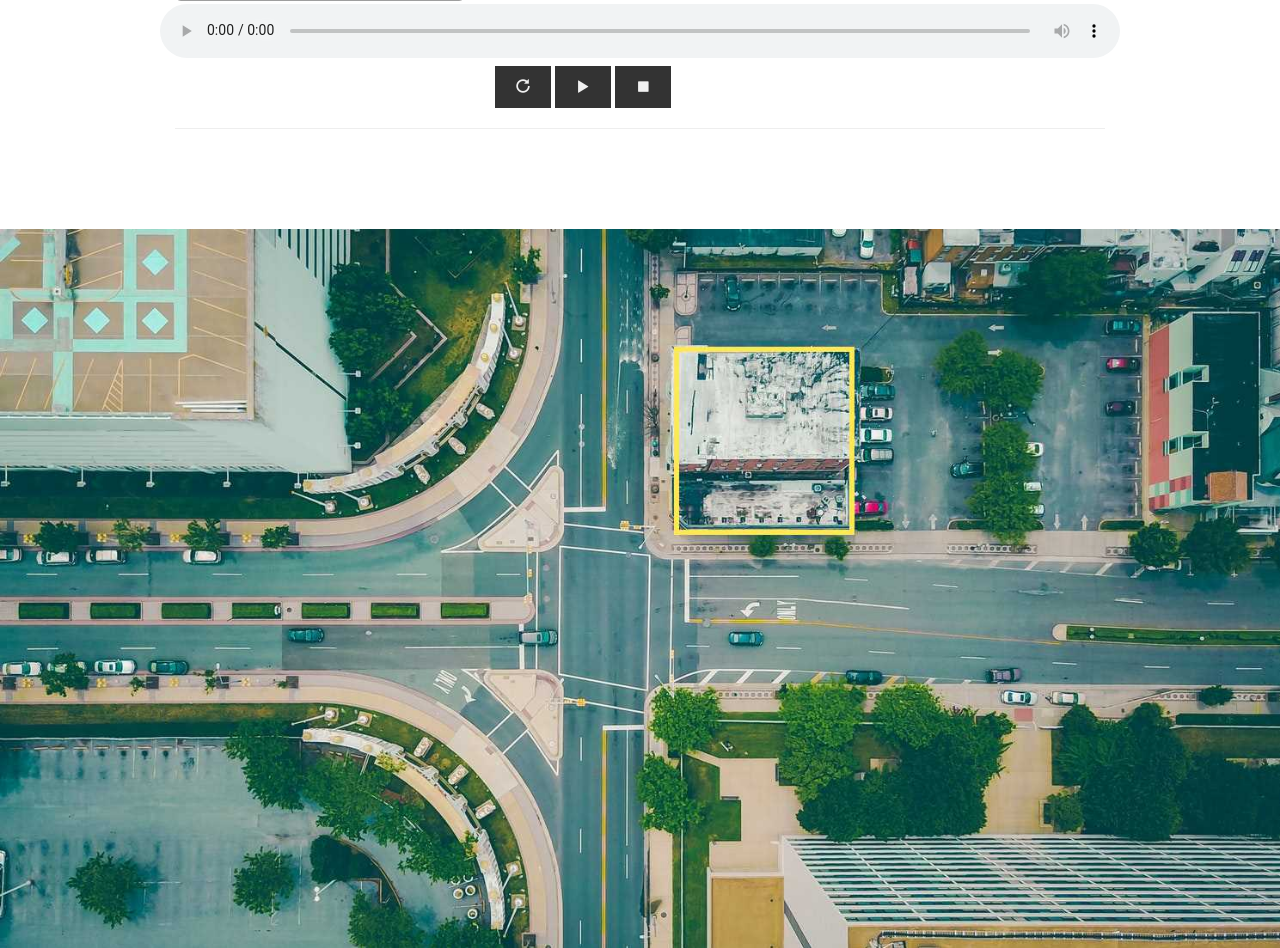
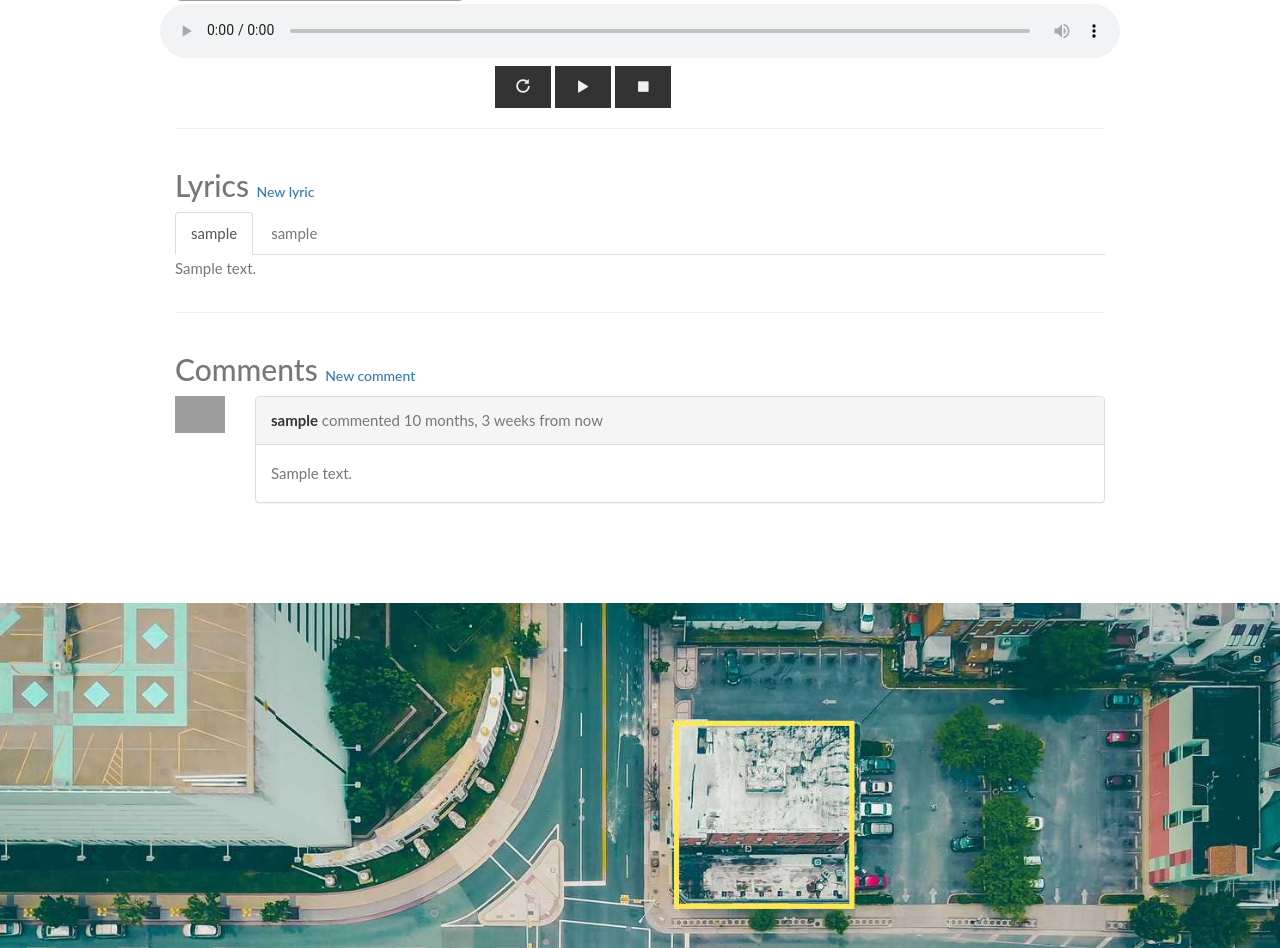
Before and after one commit to Phamduc8797/DjangoMusic-Python, a Django app: template musics/templates/songs/song_detail.html in a window 1280 px wide. Shown: the part 296-1244 px from the top of the page. Run offline with Django 3.2, Linux system fonts and the light colour scheme; the template is opened without the code that fills it: most values are stand-ins (such as "Sample title", 1, 10 or a date in 2020); some libraries are stand-ins or nearby versions; grey boxes are pictures that could not be loaded.

Commit message:
display lyric and comment in detail song page

```diff
--- a/musics/templates/songs/song_detail.html
+++ b/musics/templates/songs/song_detail.html
@@ -1,5 +1,6 @@
 {% extends "homes/layout.html" %}
 {% load static %}
+{% load humanize %}
 {% block title %}
     {{ object.name }} | {{ block.super }}
 {% endblock title %}
@@ -18,7 +19,6 @@
                 <p>Description: {% if description %} {{ object.category }} {% else %} N/A {% endif %}</p>
             </blockquote>
         </div>
-
     </div>
     <div class="row">
         <audio src="/{{ object.urlsong }}" controls style="width:100%" id="controllsong"></audio>
@@ -74,5 +74,57 @@
         </div>
     </div>
     <hr>
+    <div class="row">
+        <div class="col-sm-12">
+            <h2>Lyrics <a style="font-size:14px" href="">New lyric</a></h2>
+        </div><!-- /col-sm-12 -->
+    </div>
+    <div class="row">
+        <div class="col-sm-12">
+            <ul class="nav nav-tabs">
+                {% if lyricfirst %}
+                <li class="active"><a data-toggle="tab" href="#{{ lyricfirst.id }}">{{ lyricfirst.user.username }}</a></li>
+                {% endif %}
+                {% for lyric in lyrics %}
+                <li><a data-toggle="tab" href="#{{ lyric.id }}">{{ lyric.user.username }}</a></li>
+                {% endfor %}
+            </ul>
+            <div class="tab-content">
+                <div id="{{ lyricfirst.id }}" class="tab-pane fade in active">
+                <p>{{ lyricfirst.content }}</p>
+                </div>
+                {% for lyric in lyrics %}
+                <div id="{{ lyric.id }}" class="tab-pane">
+                    <p>{{ lyric.content }}</p>
+                </div>
+                {% endfor %}
+            </div>
+        </div>
+    </div>
+    <hr>
+    <div class="row">
+        <div class="col-sm-12">
+            <h2>Comments  <a style="font-size:14px" href="">New comment</a></h2>
+        </div><!-- /col-sm-12 -->
+    </div><!-- /row -->
+    {% for comment in comments %}
+        <div class="row">
+            <div class="col-sm-1">
+                <div class="thumbnail">
+                    <img class="img-responsive user-photo" src="https://ssl.gstatic.com/accounts/ui/avatar_2x.png">
+                </div><!-- /thumbnail -->
+            </div><!-- /col-sm-1 -->
+            <div class="col-sm-11">
+                <div class="panel panel-default">
+                    <div class="panel-heading">
+                        <strong>{{ comment.user.username }}</strong> <span class="text-muted">commented {{ comment.updated|naturaltime }}</span>
+                    </div>
+                    <div class="panel-body">
+                        {{ comment.content }}
+                    </div><!-- /panel-body -->
+                </div><!-- /panel panel-default -->
+            </div><!-- /col-sm-5 -->
+        </div><!-- /row -->
+    {% endfor %}
 </div>
 {% endblock content %}
--- a/musics/views.py
+++ b/musics/views.py
@@ -8,6 +8,7 @@ from django.contrib.auth.views import LoginView, LogoutView
 from django.conf import settings
 
 from .models import Singer, Song
+from useractions.models import Lyric, Comment
 
 after_logout = settings.LOGOUT_REDIRECT_URL
 
@@ -41,6 +42,11 @@ class ListSongView(ListView):
 class DetailSongView(DetailView):
     model = Song
     template_name = 'songs/song_detail.html'
+
     def get_context_data(self, **kwargs):
         context = super(DetailSongView, self).get_context_data(**kwargs)
+        get_song_id = Song.objects.get(pk=self.kwargs.get('pk')).id
+        context['lyrics'] = Lyric.objects.filter(song=get_song_id)[1:4]
+        context['lyricfirst'] = Lyric.objects.filter(song=get_song_id).first()
+        context['comments'] = Comment.objects.filter(song=get_song_id)
         return context
--- a/useractions/admin.py
+++ b/useractions/admin.py
@@ -2,7 +2,7 @@
 from __future__ import unicode_literals
 
 from django.contrib import admin
-from .models import Like, Comment, Contact
+from .models import Like, Comment, Contact, Lyric
 
 # admin.site.register(Like)
 # admin.site.register(Comment)
@@ -18,3 +18,7 @@ class CommentAdmin(admin.ModelAdmin):
 @admin.register(Contact)
 class ContactAdmin(admin.ModelAdmin):
     list_display = ('id', 'content', 'name', 'email', 'timestamp', 'updated')
+
+@admin.register(Lyric)
+class LyricAdmin(admin.ModelAdmin):
+    list_display = ('content', 'song', 'user', 'timestamp', 'updated')
```
Also changed, not shown: musics/static/stylesheets/css/comments.css (added, +28 -0 lines), useractions/models.py (+10 -0 lines), useractions/migrations/0004_lyric.py (added), 2 other files.
